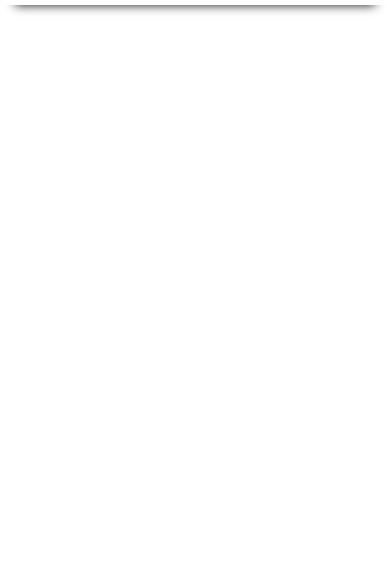
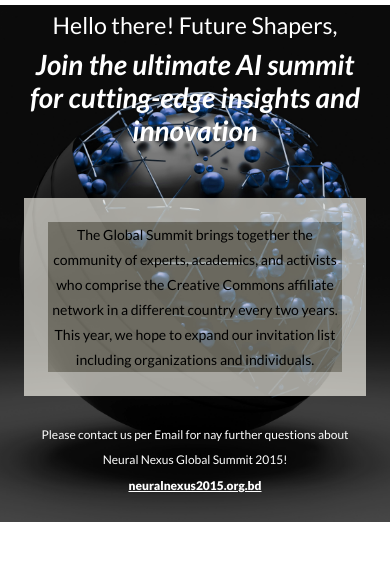
Before and after one commit to zuhebahmed88091/Neural_Nexus_Summit_Capstone, a website: page about.html in a window 390 px wide. Shown: the part 83-644 px from the top of the page. Drawn offline with nearby package versions, Linux system fonts and the light colour scheme.

Commit message:
Add header part of about section for mobile version

```diff
--- a/about.css
+++ b/about.css
@@ -16,6 +16,7 @@ html {
   .rigts {
     display: none;
   }
+
   /* Ham starts */
   .ham-popup {
     background: #343a40;
@@ -96,6 +97,72 @@ html {
   }
 
   /* navbar ends */
+
+  /* Summit Description Stars */
+  .summit-description {
+    background-image: url(./properties/neural-network-two.jpg);
+    background-repeat: no-repeat;
+    background-size: cover;
+    background-position-x: 50%;
+  }
+
+  .heading-wrapper {
+    text-align: center;
+    padding-top: 2%;
+  }
+
+  .summitdescription-intro-greet {
+    color: #fff;
+  }
+
+  .summitjoin-wrapper {
+    text-align: center;
+  }
+
+  .summitdescription-join {
+    color: #fff;
+    font-weight: 700;
+    font-style: italic;
+  }
+
+  .summitdescription-details {
+    background: rgb(254, 250, 224, 0.4);
+    border: 1.5rem solid rgb(255, 255, 255, 0.4);
+    color: #000;
+    font-weight: 400;
+    font-size: 0.875rem;
+    text-align: center;
+    line-height: 25px;
+    margin-top: 14.6%;
+  }
+
+  .summitdescription-details p {
+    margin-bottom: 0;
+  }
+
+  .summitcontact-email {
+    margin-top: 7.65%;
+  }
+
+  .summitcontact-email p {
+    color: #fff;
+    font-size: 12px;
+    line-height: 25px;
+    text-align: center;
+    margin: 0;
+  }
+
+  .summit-mail {
+    text-align: center;
+    padding-bottom: 7.7%;
+  }
+
+  .summit-mail a {
+    color: #fff;
+    font-weight: 800;
+    font-size: 0.75rem;
+  }
+  /* Summint Description Ends */
 }
 
 @media only screen and (min-width: 768px) {
@@ -171,4 +238,8 @@ html {
   }
 
   /* navbar ends */
+
+  /* Summit Description Starts */
+
+  /* Summit Description Ends */
 }
--- a/about.html
+++ b/about.html
@@ -88,6 +88,38 @@
       </section>
     </section>
     <!-- navbar ends -->
+    <!-- Summit Description starts -->
+    <header class="summit-description container-fluid">
+        <article class="container">
+            <div class="heading-wrapper">
+                <h3 class="summitdescription-intro-greet">Hello there! Future Shapers,</h3>
+            </div>
+            <div class="summitjoin-wrapper">
+                <h1 class="summitdescription-join">
+                    Join the ultimate AI summit for cutting-edge insights and innovation
+                </h1>
+            </div>
+            <div class="summitdescription-details">
+                <p>
+                    The Global Summit brings together the community of
+                    experts, academics, and activists who comprise the
+                    Creative Commons affiliate network
+                    in a different country every two years.
+                    This year, we hope to expand our invitation list
+                    including organizations and individuals.
+                </p>
+            </div>
+            <div class="summitcontact-email">
+                <p>
+                    Please contact us per Email for nay further questions about Neural Nexus Global Summit 2015!
+                </p>
+                <div class="summit-mail">
+                    <a href="#">neuralnexus2015.org.bd</a>
+                </div>
+            </div>
+        </article>
+    </header>
+    <!-- Summit Description starts  -->
 
 <script src="script.js"></script>
 <script src="https://cdn.jsdelivr.net/npm/@popperjs/core@2.11.7/dist/umd/popper.min.js" integrity="sha384-zYPOMqeu1DAVkHiLqWBUTcbYfZ8osu1Nd6Z89ify25QV9guujx43ITvfi12/QExE" crossorigin="anonymous"></script>
```
Also changed, not shown: home.css (+7 -4 lines), home.html (+2 -2 lines), properties/neural-network-two.jpg (added). Lines whose indentation alone changed are shown as unchanged.
